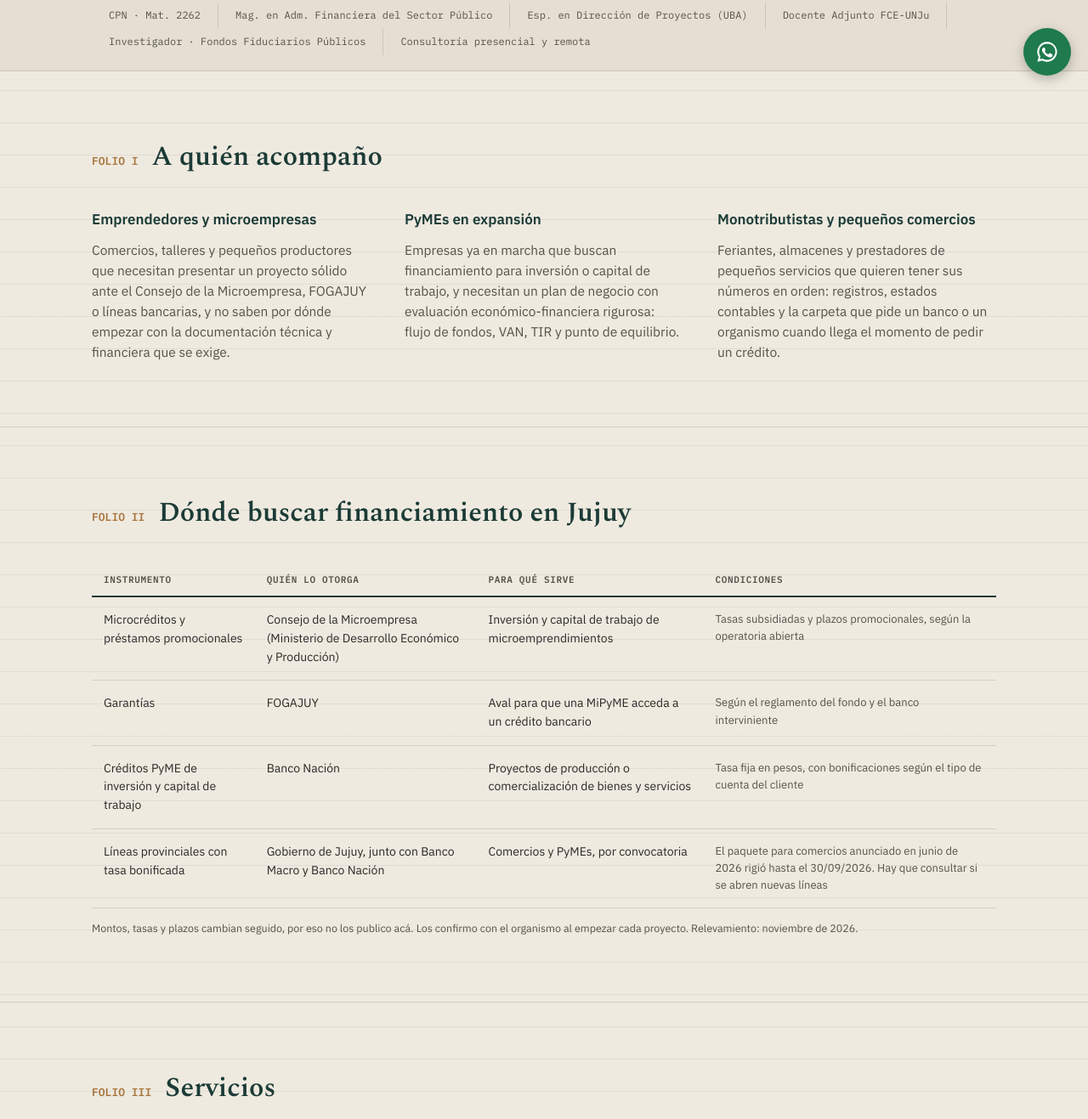
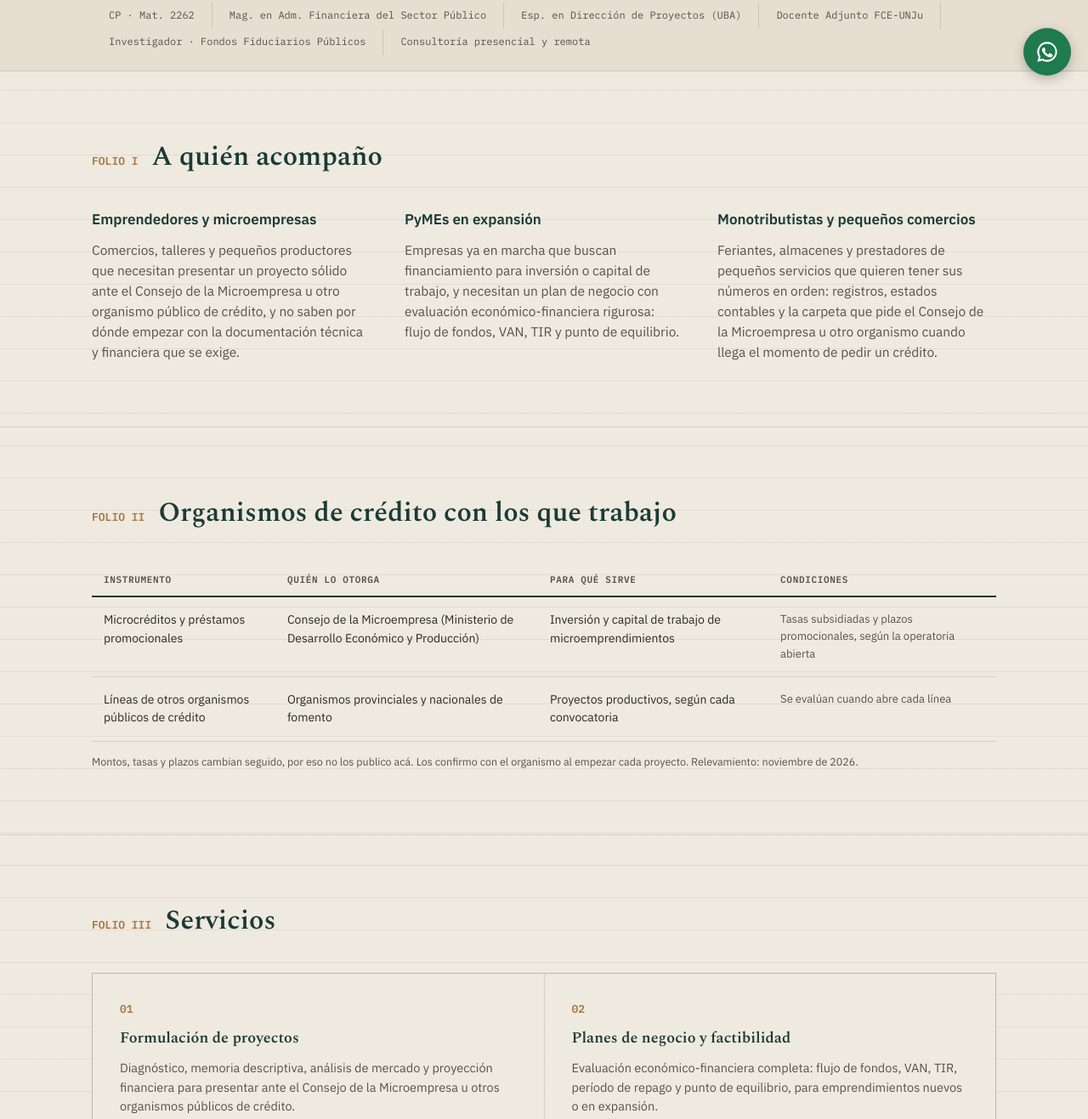
Before and after one commit to alfredomatas/consultoria-matas, a plain HTML site: page index.html in a window 1280 px wide. Shown: the part 691-2008 px from the top of the page at 85% size. Drawn offline with nearby package versions, Linux system fonts and the light colour scheme.

Commit message:
Saca referencias a bancos y corrige título a Contador Público
Co-Authored-By: Claude Opus 5.5 <noreply@anthropic.com>
Claude-Session: https://claude.ai/code/session_01JiPcgmXrwoV6Gijd2Ebjqb

```diff
--- a/index.html
+++ b/index.html
@@ -273,7 +273,7 @@
 
 <header>
   <div class="wrap">
-    <div class="brand">ALFREDO MATAS <span>· CPN</span></div>
+    <div class="brand">ALFREDO MATAS <span>· CP</span></div>
     <nav>
       <ul>
         <li><a href="#servicios">Servicios</a></li>
@@ -294,14 +294,14 @@
       <p class="lead">Formulación, evaluación financiera y gestión de proyectos para microempresas y PyMEs, a cargo de un Contador Público con formación de posgrado en administración financiera del sector público. Atención presencial en Jujuy y consultoría remota para clientes de todo el país.</p>
       <div class="cta-row">
         <a class="btn-stamp" href="#contacto">Solicitar una consulta</a>
-        <a class="link-quiet" href="#financiamiento">Ver dónde buscar financiamiento →</a>
+        <a class="link-quiet" href="#financiamiento">Ver organismos de crédito →</a>
       </div>
     </div>
     <div class="seal-wrap">
       <div class="seal">
         <div class="seal-text">
           <strong>ALFREDO MATAS</strong>
-          Contador Público Nacional<br>
+          Contador Público<br>
           Mat. CPCE N° 2262<br>
           — San Salvador de Jujuy —
         </div>
@@ -312,7 +312,7 @@
 
 <div class="cred-strip">
   <div class="wrap">
-    <div class="cred-item">CPN · Mat. 2262</div>
+    <div class="cred-item">CP · Mat. 2262</div>
     <div class="cred-item">Mag. en Adm. Financiera del Sector Público</div>
     <div class="cred-item">Esp. en Dirección de Proyectos (UBA)</div>
     <div class="cred-item">Docente Adjunto FCE-UNJu</div>
@@ -327,7 +327,7 @@
     <div class="who-grid reveal" id="who">
       <div>
         <h3>Emprendedores y microempresas</h3>
-        <p>Comercios, talleres y pequeños productores que necesitan presentar un proyecto sólido ante el Consejo de la Microempresa, FOGAJUY o líneas bancarias, y no saben por dónde empezar con la documentación técnica y financiera que se exige.</p>
+        <p>Comercios, talleres y pequeños productores que necesitan presentar un proyecto sólido ante el Consejo de la Microempresa u otro organismo público de crédito, y no saben por dónde empezar con la documentación técnica y financiera que se exige.</p>
       </div>
       <div>
         <h3>PyMEs en expansión</h3>
@@ -335,7 +335,7 @@
       </div>
       <div>
         <h3>Monotributistas y pequeños comercios</h3>
-        <p>Feriantes, almacenes y prestadores de pequeños servicios que quieren tener sus números en orden: registros, estados contables y la carpeta que pide un banco o un organismo cuando llega el momento de pedir un crédito.</p>
+        <p>Feriantes, almacenes y prestadores de pequeños servicios que quieren tener sus números en orden: registros, estados contables y la carpeta que pide el Consejo de la Microempresa u otro organismo cuando llega el momento de pedir un crédito.</p>
       </div>
     </div>
   </div>
@@ -343,7 +343,7 @@
 
 <section class="folio" id="financiamiento">
   <div class="wrap">
-    <div class="folio-head"><span class="folio-num">FOLIO II</span><h2>Dónde buscar financiamiento en Jujuy</h2></div>
+    <div class="folio-head"><span class="folio-num">FOLIO II</span><h2>Organismos de crédito con los que trabajo</h2></div>
     <div class="reveal" id="ledger-wrap">
       <div class="table-scroll">
         <table class="ledger">
@@ -358,22 +358,10 @@
               <td class="cond">Tasas subsidiadas y plazos promocionales, según la operatoria abierta</td>
             </tr>
             <tr>
-              <td>Garantías</td>
-              <td>FOGAJUY</td>
-              <td>Aval para que una MiPyME acceda a un crédito bancario</td>
-              <td class="cond">Según el reglamento del fondo y el banco interviniente</td>
-            </tr>
-            <tr>
-              <td>Créditos PyME de inversión y capital de trabajo</td>
-              <td>Banco Nación</td>
-              <td>Proyectos de producción o comercialización de bienes y servicios</td>
-              <td class="cond">Tasa fija en pesos, con bonificaciones según el tipo de cuenta del cliente</td>
-            </tr>
-            <tr>
-              <td>Líneas provinciales con tasa bonificada</td>
-              <td>Gobierno de Jujuy, junto con Banco Macro y Banco Nación</td>
-              <td>Comercios y PyMEs, por convocatoria</td>
-              <td class="cond">El paquete para comercios anunciado en junio de 2026 rigió hasta el 30/09/2026. Hay que consultar si se abren nuevas líneas</td>
+              <td>Líneas de otros organismos públicos de crédito</td>
+              <td>Organismos provinciales y nacionales de fomento</td>
+              <td>Proyectos productivos, según cada convocatoria</td>
+              <td class="cond">Se evalúan cuando abre cada línea</td>
             </tr>
           </tbody>
         </table>
@@ -392,7 +380,7 @@
       <div class="svc-card">
         <span class="folio-num">01</span>
         <h3>Formulación de proyectos</h3>
-        <p>Diagnóstico, memoria descriptiva, análisis de mercado y proyección financiera para presentar ante el Consejo de la Microempresa, FOGAJUY, bancos u otras operatorias.</p>
+        <p>Diagnóstico, memoria descriptiva, análisis de mercado y proyección financiera para presentar ante el Consejo de la Microempresa u otros organismos públicos de crédito.</p>
       </div>
       <div class="svc-card">
         <span class="folio-num">02</span>
@@ -441,7 +429,7 @@
     <div class="profile-grid reveal" id="perfil-grid">
       <div class="profile-frame"><img src="foto-perfil.jpg" alt="Alfredo Matas - Foto de perfil"></div>
       <div class="profile-text">
-        <p>Contador Público Nacional (Matrícula CPCE N° 2262), Magíster en Administración Financiera y Control del Sector Público, Especialista en Dirección de Proyectos Predictivos y Adaptativos (UBA, 2026), docente adjunto de la Facultad de Ciencias Económicas (UNJu) e investigador con categorización en curso. Doctorando en Políticas Públicas y Desarrollo (UNJu) y maestrando en Dirección de Proyectos Estratégicos e Innovadores (UBA), con investigación aplicada en fondos fiduciarios públicos y modelos de gestión para microempresas y PyMEs.</p>
+        <p>Contador Público (Matrícula CPCE N° 2262), Magíster en Administración Financiera y Control del Sector Público, Especialista en Dirección de Proyectos Predictivos y Adaptativos (UBA, 2026), docente adjunto de la Facultad de Ciencias Económicas (UNJu) e investigador con categorización en curso. Doctorando en Políticas Públicas y Desarrollo (UNJu) y maestrando en Dirección de Proyectos Estratégicos e Innovadores (UBA), con investigación aplicada en fondos fiduciarios públicos y modelos de gestión para microempresas y PyMEs.</p>
         <div class="taglist">
           <span class="tag">Ley 24.156</span>
           <span class="tag">Ley 24.441</span>
@@ -500,7 +488,7 @@
 
 <footer>
   <div class="wrap">
-    <p>ALFREDO MATAS · CONTADOR PÚBLICO NACIONAL · MAT. CPCE N° 2262 · SAN SALVADOR DE JUJUY, ARGENTINA</p>
+    <p>ALFREDO MATAS · CONTADOR PÚBLICO · MAT. CPCE N° 2262 · SAN SALVADOR DE JUJUY, ARGENTINA</p>
   </div>
 </footer>
 
```
